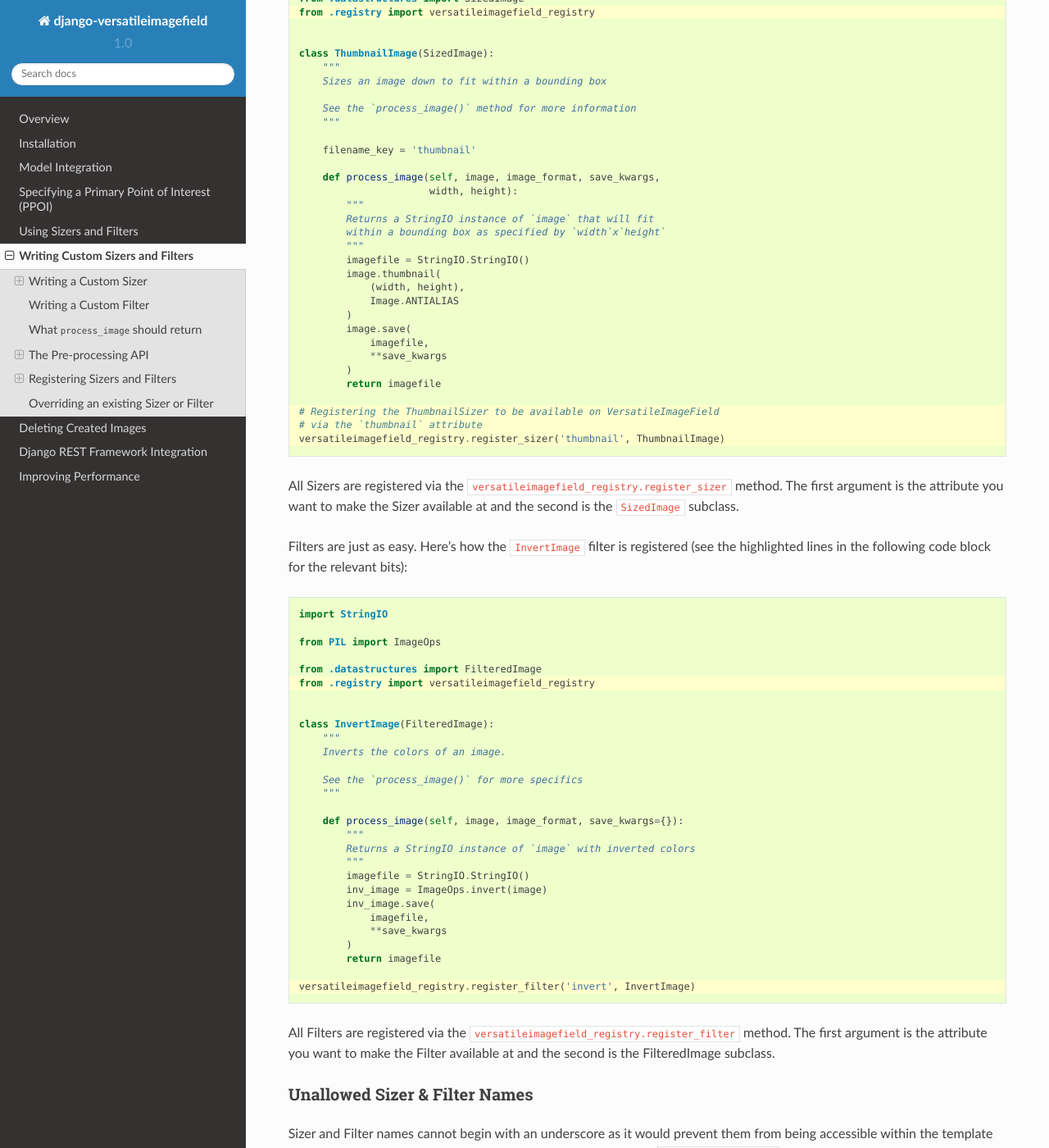
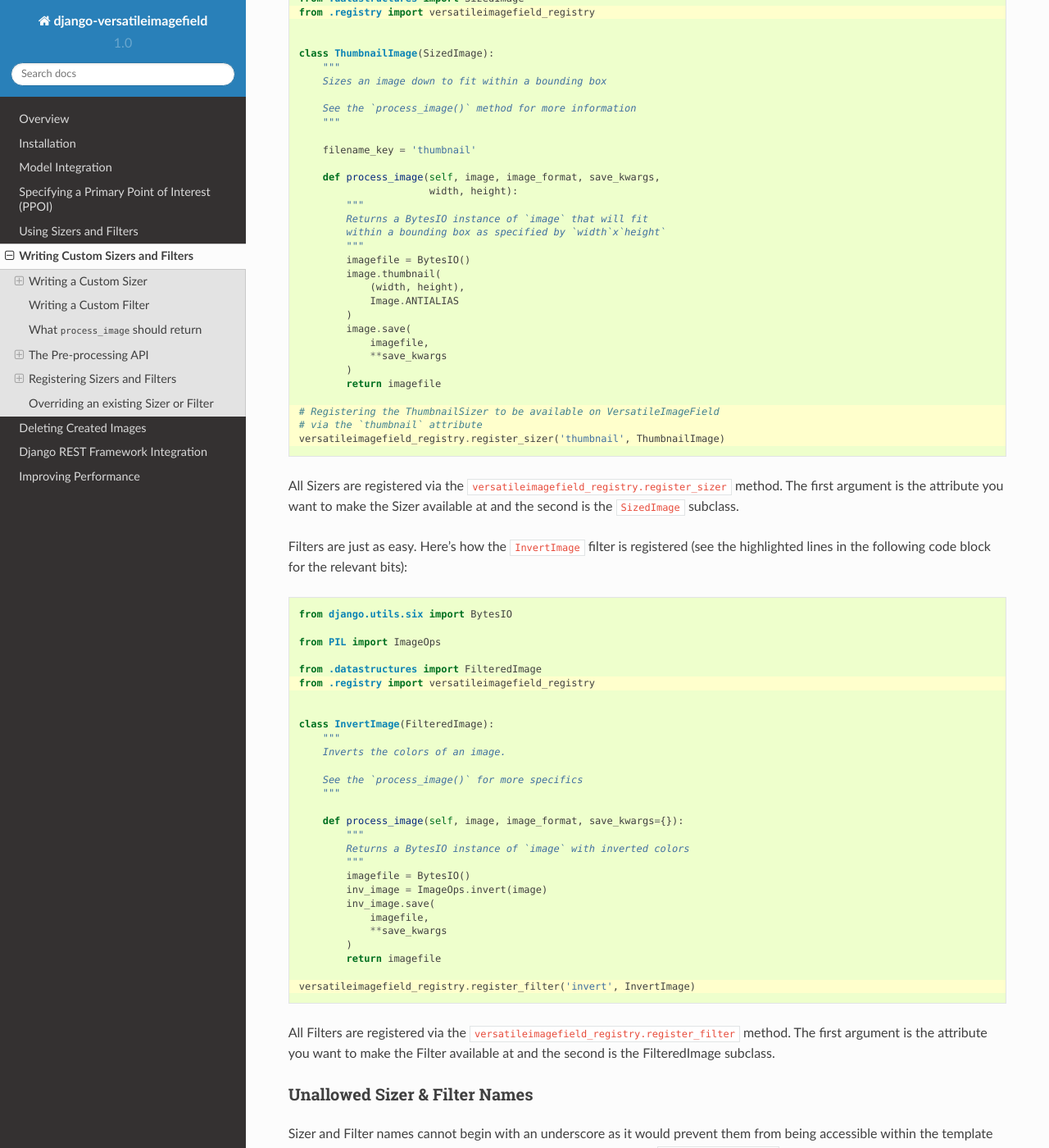
Before and after one commit to respondcreate/django-versatileimagefield, a Sphinx documentation site: the page built from docs/writing_custom_sizers_and_filters.rst, in a window 1280 px wide and 1400 px high, scrolled down 5187 px. Shown: the whole window at 82% size. Built offline with Sphinx 7.4.7 and the Read the Docs theme 2.0.0, drawn with Linux system fonts in a browser that asks for light colours; some of the changed text lies outside the part shown.

Commit message:
Changing references of StringIO to BytesIO
Closes #84

```diff
--- a/docs/writing_custom_sizers_and_filters.rst
+++ b/docs/writing_custom_sizers_and_filters.rst
@@ -53,7 +53,7 @@ For an example, let's take a look at the ``thumbnail`` Sizer (``versatileimagefi
 .. code-block:: python
     :emphasize-lines: 14,16-31
 
-    import StringIO
+    from django.utils.six import BytesIO
 
     from PIL import Image
 
@@ -71,10 +71,10 @@ For an example, let's take a look at the ``thumbnail`` Sizer (``versatileimagefi
         def process_image(self, image, image_format, save_kwargs,
                           width, height):
             """
-            Returns a StringIO instance of `image` that will fit
+            Returns a BytesIO instance of `image` that will fit
             within a bounding box as specified by `width`x`height`
             """
-            imagefile = StringIO.StringIO()
+            imagefile = BytesIO()
             image.thumbnail(
                 (width, height),
                 Image.ANTIALIAS
@@ -85,7 +85,7 @@ For an example, let's take a look at the ``thumbnail`` Sizer (``versatileimagefi
             )
             return imagefile
 
-.. important:: ``process_image`` should *always* return a `StringIO` instance. See :ref:`what-process_image-should-return` for more information.
+.. important:: ``process_image`` should *always* return a ``BytesIO`` instance. See :ref:`what-process_image-should-return` for more information.
 
 .. _ensuring-sized-images-deleted:
 
@@ -141,7 +141,7 @@ For an example, let's take a look at the ``invert`` Filter
 .. code-block:: python
     :emphasize-lines: 14-24
 
-    import StringIO
+    from django.utils.six import BytesIO
 
     from PIL import ImageOps
 
@@ -156,9 +156,9 @@ For an example, let's take a look at the ``invert`` Filter
 
         def process_image(self, image, image_format, save_kwargs={}):
             """
-            Returns a StringIO instance of `image` with inverted colors
+            Returns a BytesIO instance of `image` with inverted colors
             """
-            imagefile = StringIO.StringIO()
+            imagefile = BytesIO()
             inv_image = ImageOps.invert(image)
             inv_image.save(
                 imagefile,
@@ -166,7 +166,7 @@ For an example, let's take a look at the ``invert`` Filter
             )
             return imagefile
 
-.. important:: ``process_image`` should **always** return a ``StringIO`` instance. See :ref:`what-process_image-should-return` for more information.
+.. important:: ``process_image`` should **always** return a ``BytesIO`` instance. See :ref:`what-process_image-should-return` for more information.
 
 .. _what-process_image-should-return:
 
@@ -174,7 +174,7 @@ What ``process_image`` should return
 ====================================
 
 Any ``process_image`` method you write should *always* return a
-``StringIO`` instance comprised of raw image data. The actual image file
+``BytesIO`` instance comprised of raw image data. The actual image file
 will be written to your field's storage class via the ``save_image``
 method. Note how ``save_kwargs`` is passed into PIL's ``Image.save``
 method in the examples above, this ensures PIL knows how to write this
@@ -285,7 +285,7 @@ is registered (see the highlighted lines in the following code block for the rel
     :emphasize-lines: 7,36-38
 
     # versatileimagefield/versatileimagefield.py
-    import StringIO
+    from django.utils.six import BytesIO
 
     from PIL import Image
 
@@ -305,10 +305,10 @@ is registered (see the highlighted lines in the following code block for the rel
         def process_image(self, image, image_format, save_kwargs,
                           width, height):
             """
-            Returns a StringIO instance of `image` that will fit
+            Returns a BytesIO instance of `image` that will fit
             within a bounding box as specified by `width`x`height`
             """
-            imagefile = StringIO.StringIO()
+            imagefile = BytesIO()
             image.thumbnail(
                 (width, height),
                 Image.ANTIALIAS
@@ -332,7 +332,7 @@ Filters are just as easy. Here's how the ``InvertImage`` filter is registered (s
 .. code-block:: python
     :emphasize-lines: 6,28
 
-    import StringIO
+    from django.utils.six import BytesIO
 
     from PIL import ImageOps
 
@@ -349,9 +349,9 @@ Filters are just as easy. Here's how the ``InvertImage`` filter is registered (s
 
         def process_image(self, image, image_format, save_kwargs={}):
             """
-            Returns a StringIO instance of `image` with inverted colors
+            Returns a BytesIO instance of `image` with inverted colors
             """
-            imagefile = StringIO.StringIO()
+            imagefile = BytesIO()
             inv_image = ImageOps.invert(image)
             inv_image.save(
                 imagefile,
```
